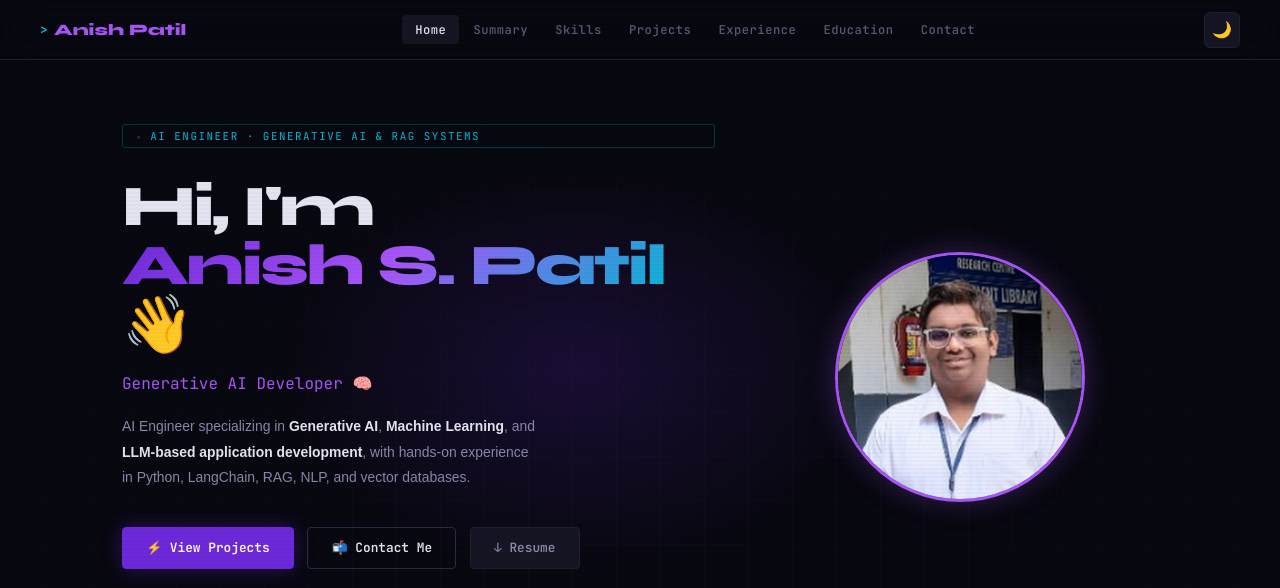
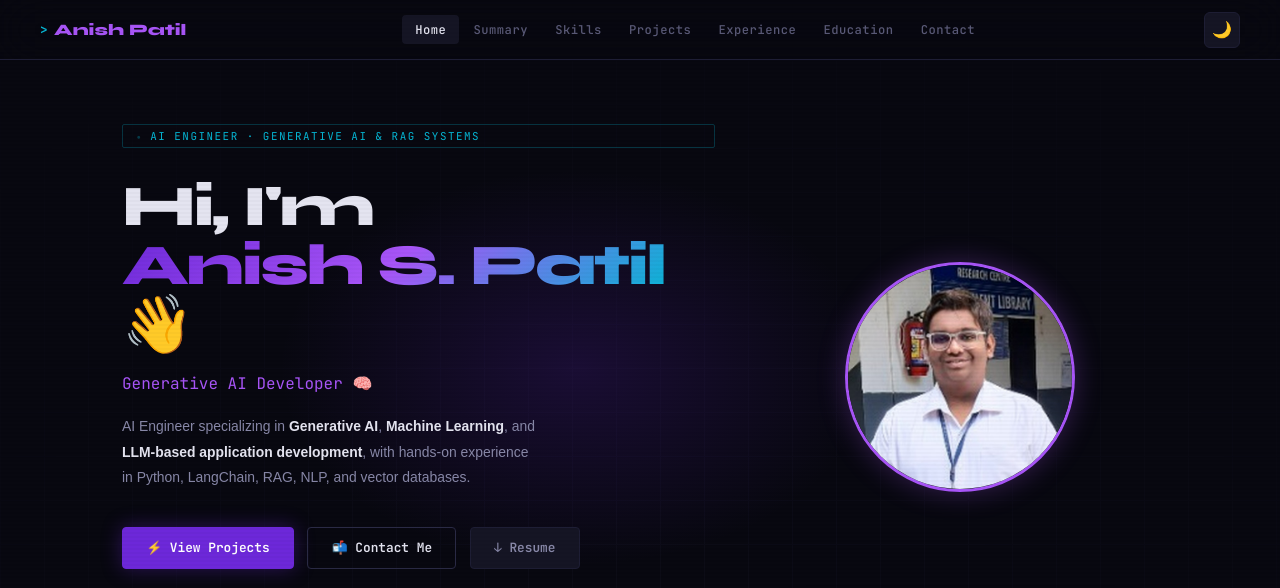
Before and after one commit to Anish-1504/My_Portfolio-, a plain HTML site: page index (1).html in a window 1280 px wide. Shown: the top 588 px of the page. Drawn offline with Linux system fonts and the light colour scheme; a web font is replaced by a local one.

Commit message:
Adjust hero profile dimensions in index.html

```diff
--- a/index (1).html
+++ b/index (1).html
@@ -213,7 +213,7 @@ body::before{
 }
 .hero-profile{
   grid-column:2;grid-row:1 / span 6;justify-self:center;align-self:center;
-  position:static;width:250px;height:250px;object-fit:cover;border-radius:50%;
+  position:static;width:230px;height:230px;object-fit:cover;border-radius:50%;
   border:3px solid var(--accent2);box-shadow:0 0 28px rgba(168,85,247,0.28);
   margin:0;
 }
```
